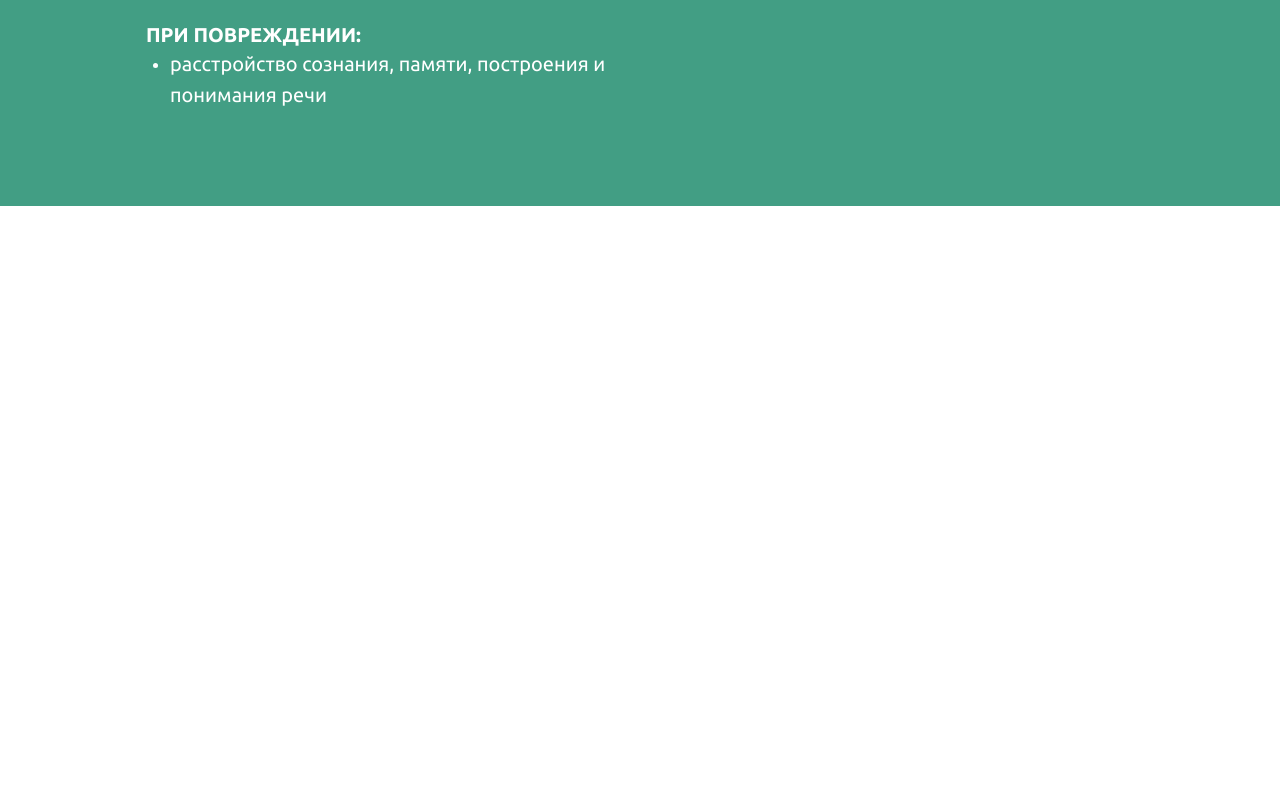
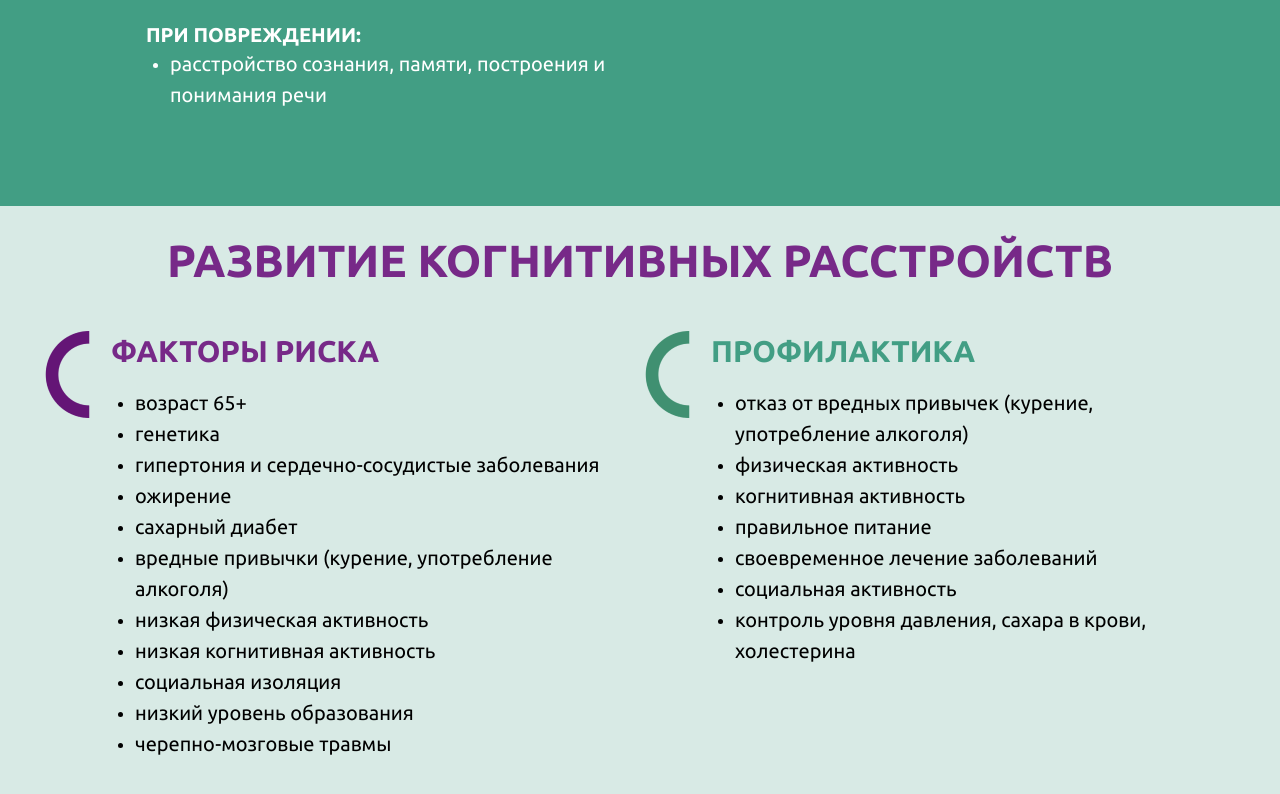
Before and after one commit to Studio-Yandex-Practicum/demencia-frontend, a React (Create React App) app: page /details in a window 1280 px wide. Shown: the part 3245-4039 px from the top of the page. Before the commit the page ends 3451 px from the top, so only its background shows below. Built offline with nearby package versions, Linux system fonts and the light colour scheme.

Commit message:
Details. Cognitive disorders section added

```diff
--- a/src/components/details.tsx
+++ b/src/components/details.tsx
@@ -36,6 +36,8 @@ import parietalLobePic from "../images/parietal-lobe-pic.png";
 import frontalLobePic from "../images/frontal-lobe-pic.png";
 import temporalLobePic from "../images/temporal-lobe-pic.png";
 import occipitalLobePic from "../images/occipital-lobe-pic.png";
+import purpleHalfCirclePic from "../images/purple-half-circle-pic.png";
+import greenHalfCirclePic from "../images/green-half-circle-pic.png";
 
 const FlexColumn = styled.div<{
   padding?: string;
@@ -359,10 +361,19 @@ const Details: React.FC = () => {
         <Box mt={6} backgroundColor={PaletteColor.DarkPurple}>
           <FlexColumn maxWidth="100%" alignItems="center">
             <FlexColumn>
-              <Subtitle1 mt={7} textColor={TextColor.Secondary}>
+              <Subtitle1
+                mt={7}
+                textColor={TextColor.Secondary}
+                uppercase={true}
+              >
                 ГОЛОВНОЙ МОЗГ
               </Subtitle1>
-              <Subtitle3 mt={1} mb={6} textColor={TextColor.Secondary}>
+              <Subtitle3
+                mt={1}
+                mb={6}
+                textColor={TextColor.Secondary}
+                uppercase={true}
+              >
                 КАК ОН УСТРОЕН
               </Subtitle3>
             </FlexColumn>
@@ -653,6 +664,147 @@ const Details: React.FC = () => {
           </FlexColumn>
         </Box>
       </Section>
+
+      <Section>
+        <Box backgroundColor={PaletteColor.LightGreen} pb={12}>
+          <FlexColumn maxWidth="100%" alignItems="center">
+            <FlexColumn alignItems="center">
+              <Subtitle1 mt={4} textColor={TextColor.Accent1} uppercase={true}>
+                РАЗВИТИЕ КОГНИТИВНЫХ РАССТРОЙСТВ
+              </Subtitle1>
+            </FlexColumn>
+
+            <GridContainer>
+              <Box mt={6}>
+                <FlexRow>
+                  <StyledImg src={purpleHalfCirclePic} />
+                  <FlexColumn>
+                    <Subtitle2
+                      ml={2}
+                      uppercase={true}
+                      textColor={TextColor.Accent1}
+                      hoverColor={TextColor.Accent2}
+                    >
+                      ФАКТОРЫ РИСКА
+                    </Subtitle2>
+                    <List>
+                      <li>
+                        <Text1 textColor={TextColor.Primary} mr={4} mt={2}>
+                          возраст 65+
+                        </Text1>
+                      </li>
+                      <li>
+                        <Text1 textColor={TextColor.Primary} mr={4}>
+                          генетика
+                        </Text1>
+                      </li>
+                      <li>
+                        <Text1 textColor={TextColor.Primary} mr={4}>
+                          гипертония и сердечно-сосудистые заболевания
+                        </Text1>
+                      </li>
+                      <li>
+                        <Text1 textColor={TextColor.Primary} mr={4}>
+                          ожирение
+                        </Text1>
+                      </li>
+                      <li>
+                        <Text1 textColor={TextColor.Primary} mr={4}>
+                          сахарный диабет
+                        </Text1>
+                      </li>
+                      <li>
+                        <Text1 textColor={TextColor.Primary} mr={4}>
+                          вредные привычки (курение, употребление алкоголя)
+                        </Text1>
+                      </li>
+                      <li>
+                        <Text1 textColor={TextColor.Primary} mr={4}>
+                          низкая физическая активность
+                        </Text1>
+                      </li>
+                      <li>
+                        <Text1 textColor={TextColor.Primary} mr={4}>
+                          низкая когнитивная активность
+                        </Text1>
+                      </li>
+                      <li>
+                        <Text1 textColor={TextColor.Primary} mr={4}>
+                          социальная изоляция
+                        </Text1>
+                      </li>
+                      <li>
+                        <Text1 textColor={TextColor.Primary} mr={4}>
+                          низкий уровень образования
+                        </Text1>
+                      </li>
+                      <li>
+                        <Text1 textColor={TextColor.Primary} mr={4}>
+                          черепно-мозговые травмы
+                        </Text1>
+                      </li>
+                    </List>
+                  </FlexColumn>
+                </FlexRow>
+              </Box>
+
+              <Box mt={6}>
+                <FlexRow>
+                  <StyledImg src={greenHalfCirclePic} />
+                  <FlexColumn>
+                    <Subtitle2
+                      ml={2}
+                      uppercase={true}
+                      textColor={TextColor.Accent2}
+                      hoverColor={TextColor.Accent1}
+                    >
+                      ПРОФИЛАКТИКА
+                    </Subtitle2>
+                    <List>
+                      <li>
+                        <Text1 textColor={TextColor.Primary} mr={4} mt={2}>
+                          отказ от вредных привычек (курение, употребление
+                          алкоголя)
+                        </Text1>
+                      </li>
+                      <li>
+                        <Text1 textColor={TextColor.Primary} mr={4}>
+                          физическая активность
+                        </Text1>
+                      </li>
+                      <li>
+                        <Text1 textColor={TextColor.Primary} mr={4}>
+                          когнитивная активность
+                        </Text1>
+                      </li>
+                      <li>
+                        <Text1 textColor={TextColor.Primary} mr={4}>
+                          правильное питание
+                        </Text1>
+                      </li>
+                      <li>
+                        <Text1 textColor={TextColor.Primary} mr={4}>
+                          своевременное лечение заболеваний
+                        </Text1>
+                      </li>
+                      <li>
+                        <Text1 textColor={TextColor.Primary} mr={4}>
+                          социальная активность
+                        </Text1>
+                      </li>
+                      <li>
+                        <Text1 textColor={TextColor.Primary} mr={4}>
+                          контроль уровня давления, сахара в крови, холестерина
+                        </Text1>
+                      </li>
+                    </List>
+                  </FlexColumn>
+                </FlexRow>
+              </Box>
+            </GridContainer>
+          </FlexColumn>
+        </Box>
+      </Section>
     </>
   );
 };
```
Also changed, not shown: src/images/green-half-circle-pic.png (added), src/images/purple-half-circle-pic.png (added).
